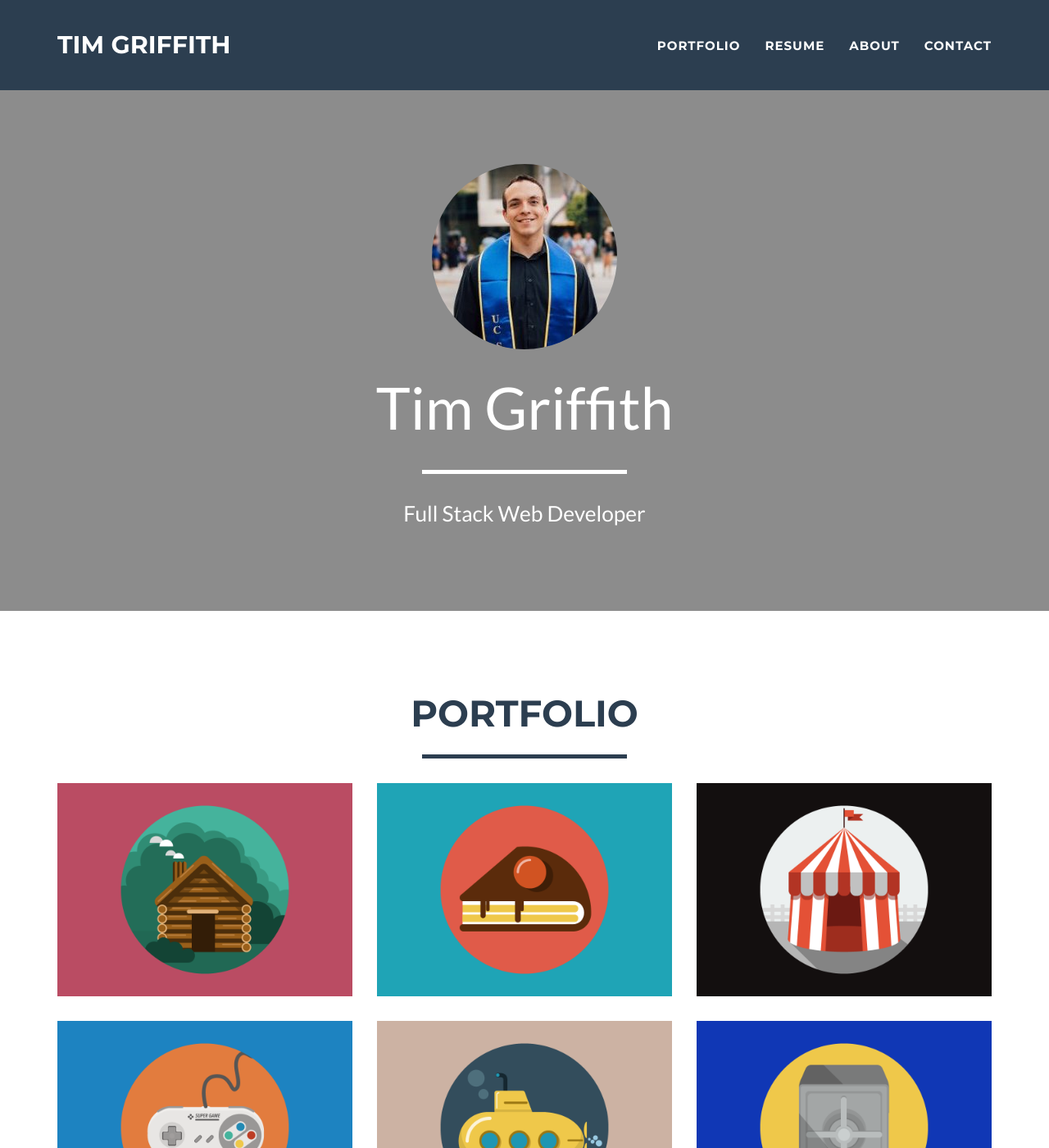
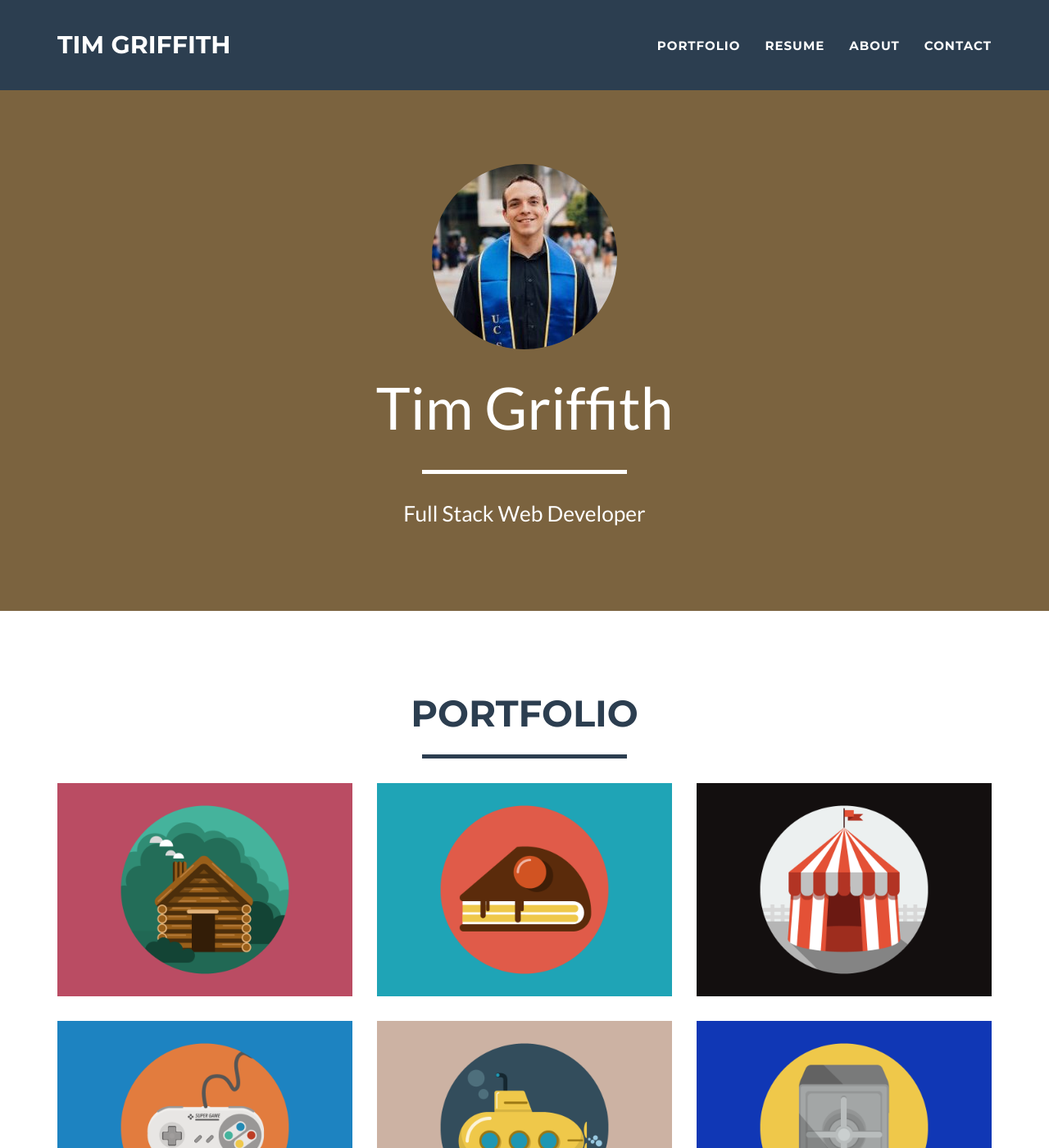
Before and after one commit to tmgriffith/tmgriffith.github.io, a Jekyll site: the page built from index.html, in a window 1280 px wide and 1400 px high. Shown: the whole window at 82% size. Built offline with Jekyll 4.4.1, drawn with Linux system fonts in a browser that asks for light colours.

Commit message:
Update _config.yml
change primary color base

```diff
--- a/_config.yml
+++ b/_config.yml
@@ -24,8 +24,8 @@ disqus_shortname: myshortname
 
 # Color settings (hex-codes without the leading hash-tag)
 color:
-  primary: 8c8c8c #80B3FF
-  primary-rgb: "140, 140, 140" #"128,179,255"
+  primary: 7B633F #80B3FF
+  primary-rgb: "123, 99, 63" #"128,179,255"
   secondary: 2c3e50 #FD6E8A
   secondary-dark: 233140 #A2122F
 
```
